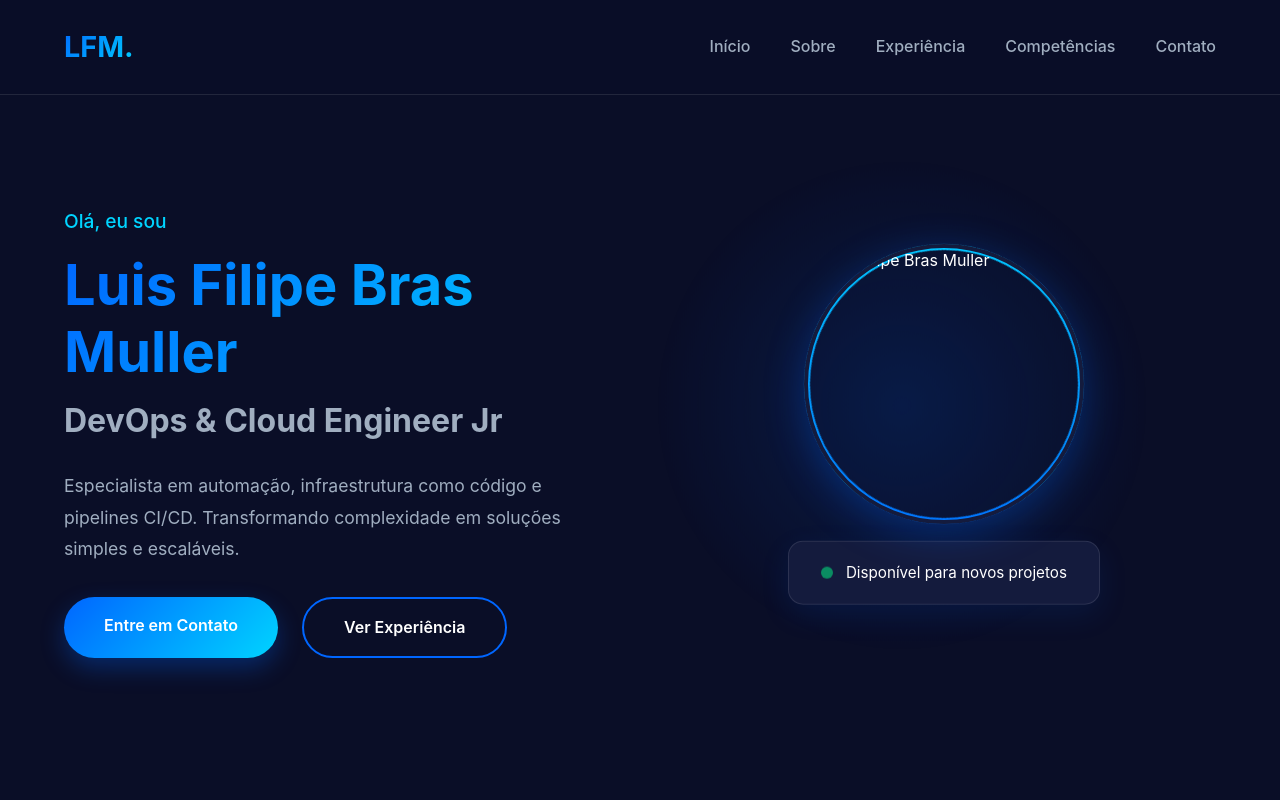
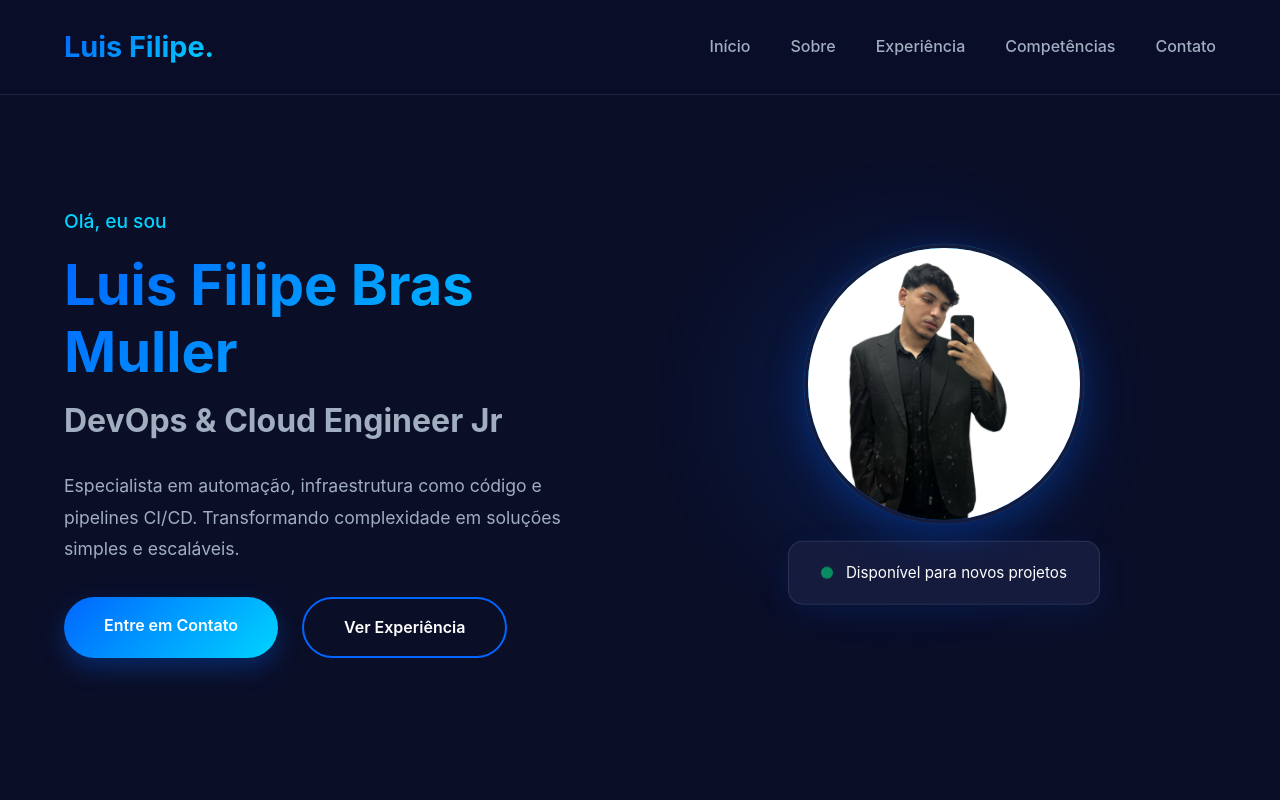
Before and after one commit to luisfilipemu11er/luisfilipemuller.github.io, a website: page index.html in a window 1280 px wide. Shown: the top 800 px of the page. Drawn offline with nearby package versions, Linux system fonts and the light colour scheme.

Commit message:
feat: adiciona Digital Ocean e atualiza logo para Luis Filipe

```diff
--- a/index.html
+++ b/index.html
@@ -19,7 +19,7 @@
     <header class="header">
         <nav class="navbar">
             <div class="logo">
-                <h1>LFM<span class="dot">.</span></h1>
+                <h1>Luis Filipe<span class="dot">.</span></h1>
             </div>
             <ul class="nav-menu" id="navMenu">
                 <li><a href="#home" class="nav-link">Início</a></li>
@@ -49,7 +49,7 @@
             </div>
             <div class="hero-visual">
                 <div class="profile-image-container">
-                    <img src="assets/images/profile.jpg" alt="Luis Filipe Bras Muller" class="profile-image">
+                    <img src="assets/images/WhatsApp Image 2025-10-22 at 11.25.57.jpeg" alt="Luis Filipe Bras Muller" class="profile-image">
                     <div class="profile-border"></div>
                 </div>
                 <div class="floating-card">
@@ -159,6 +159,7 @@
                     <div class="skill-tags">
                         <span class="tag">AWS</span>
                         <span class="tag">GCP</span>
+                        <span class="tag">Digital Ocean</span>
                         <span class="tag">Linux</span>
                         <span class="tag">Windows Server</span>
                     </div>
```
